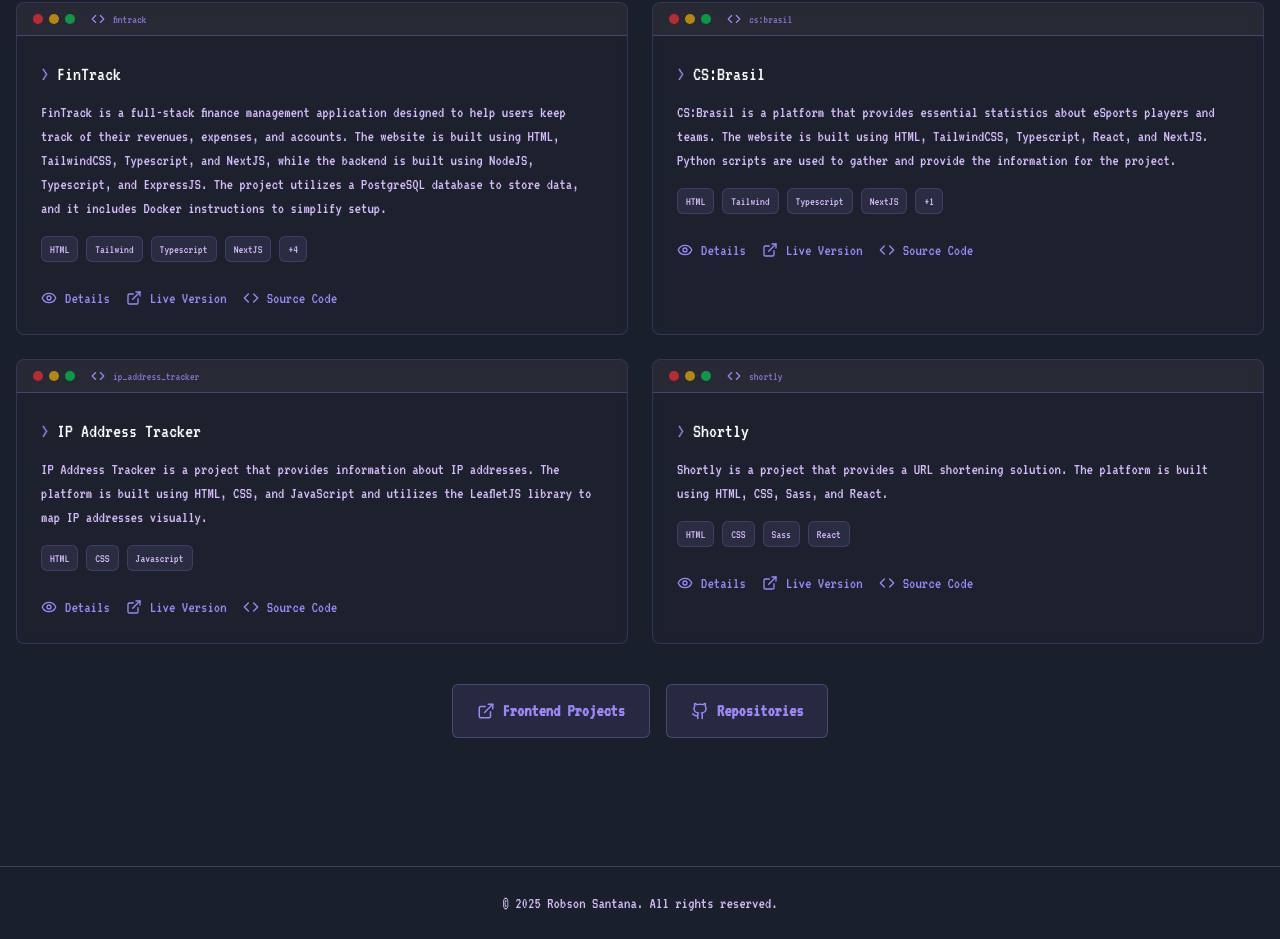
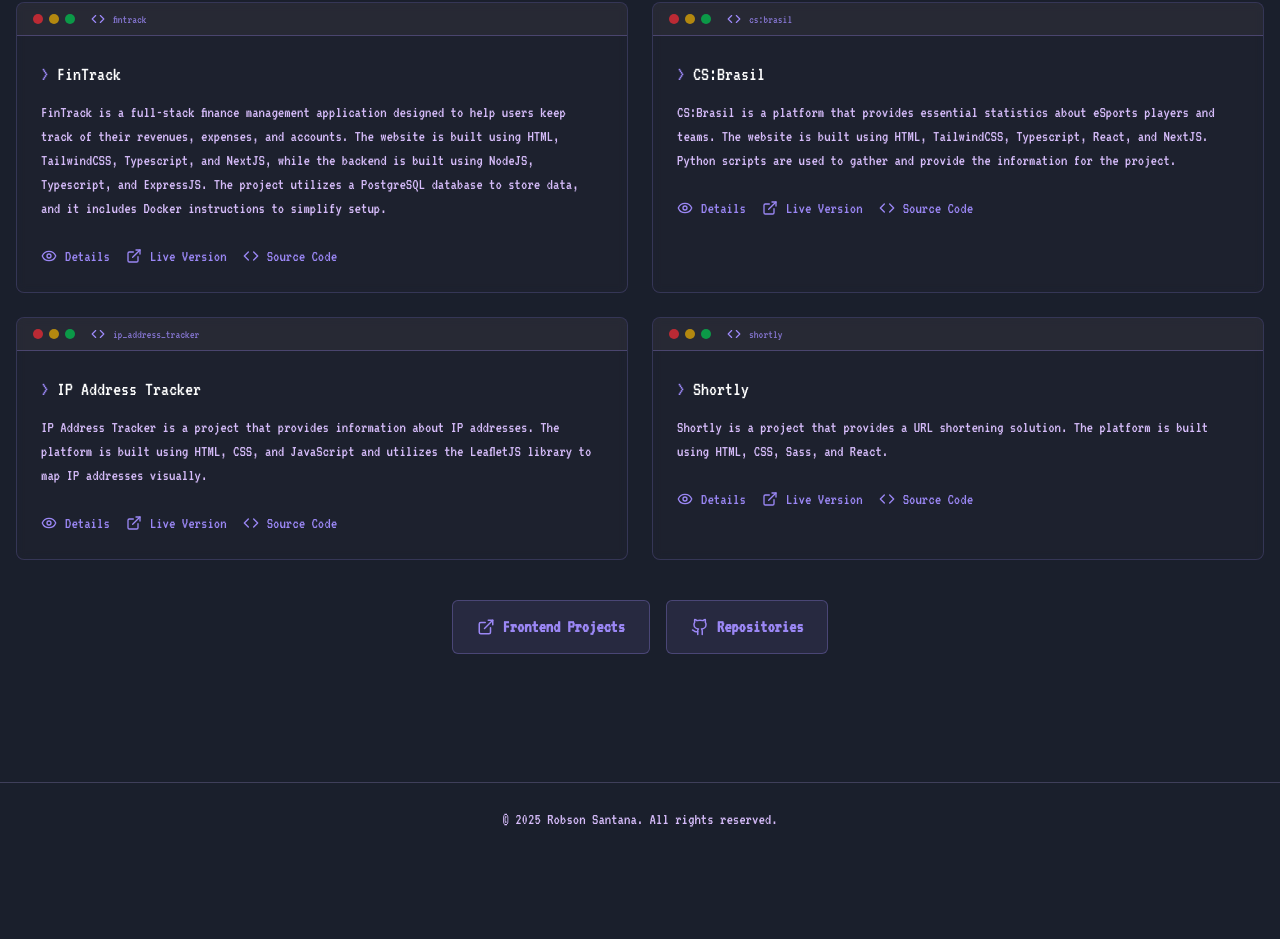
Before and after one commit to robsonswe/robsonswe.github.io, a Next.js app: page / in a window 1280 px wide. Shown: the part 1301-2240 px from the top of the page. After the commit the page ends 2156 px from the top, so only its background shows below. Built offline with nearby package versions, Linux system fonts and the light colour scheme.

Commit message:
Remove tech stack from projects component

```diff
--- a/src/components/projects.jsx
+++ b/src/components/projects.jsx
@@ -79,23 +79,6 @@ export default function Projects() {
                 {getProjectDescription(project)}
               </p>
 
-              {/* Tech tags */}
-              <div className="flex flex-wrap gap-2 mb-4">
-                {project.techs.slice(0, 4).map((tech, index) => (
-                  <span
-                    key={index}
-                    className="px-2 py-1 text-xs transition-all duration-300 border rounded-md font-terminal bg-terminal-accent/10 border-terminal-accent/20 group-hover:bg-terminal-accent/20"
-                  >
-                    {tech}
-                  </span>
-                ))}
-                {project.techs.length > 4 && (
-                  <span className="px-2 py-1 text-xs border rounded-md font-terminal bg-terminal-accent/10 border-terminal-accent/20">
-                    +{project.techs.length - 4}
-                  </span>
-                )}
-              </div>
-
               {/* Project links */}
               <div className="flex gap-4 mt-6">
                 <ProjectDetailsModal
```
